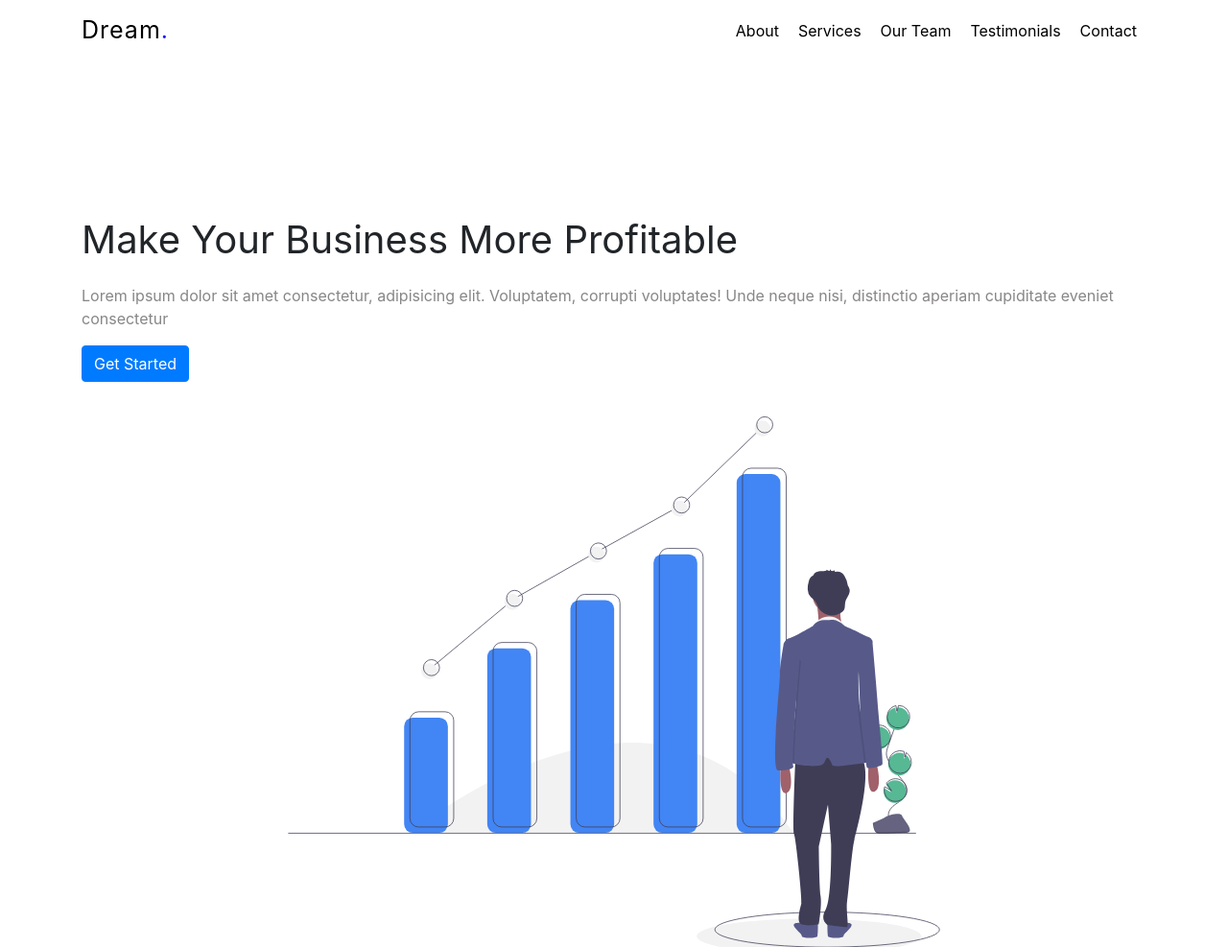
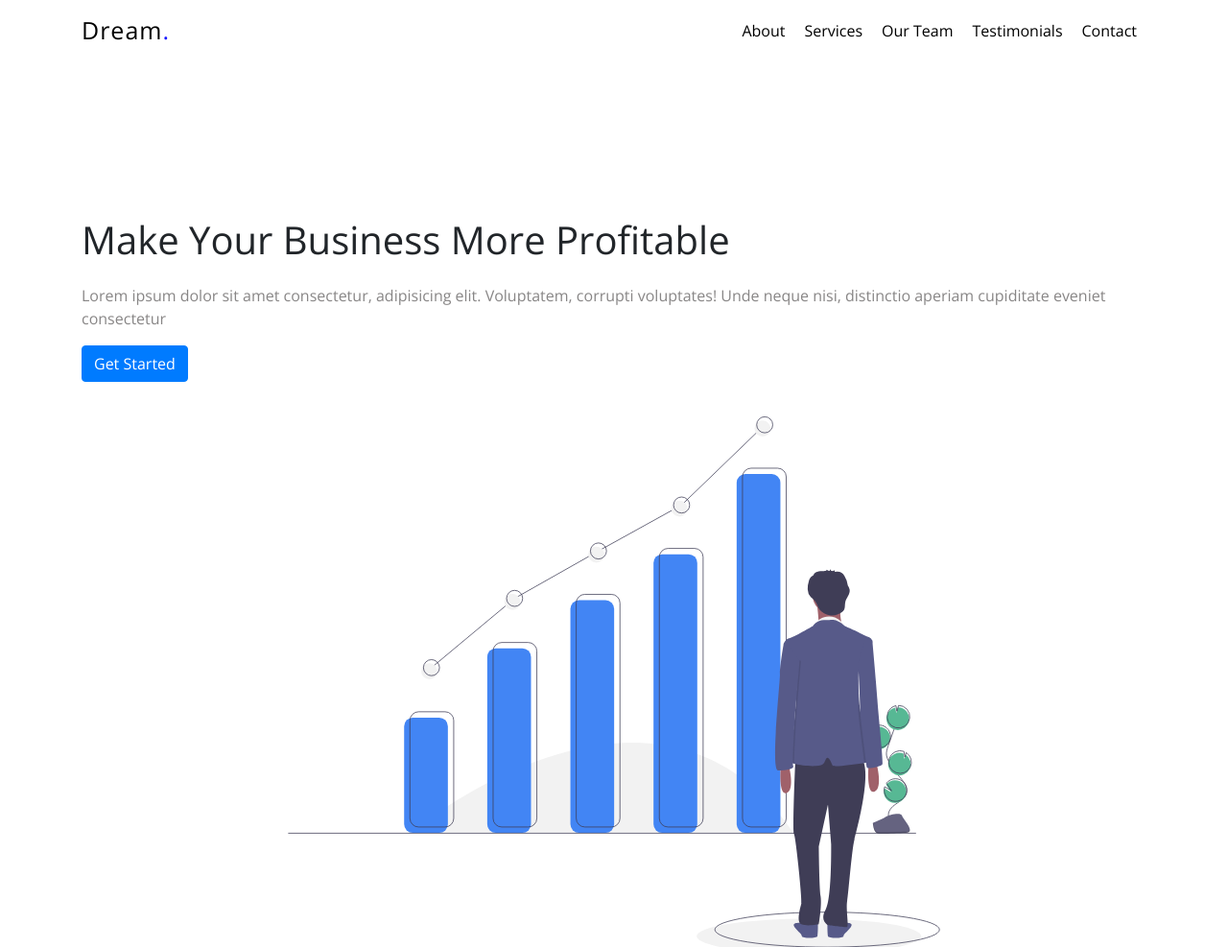
Before and after one commit to FemiObadimu/Dream2, a plain HTML site: page index.html in a window 1280 px wide. Shown: the top 987 px of the page at 96% size. Drawn offline with nearby package versions, Linux system fonts and the light colour scheme.

Commit message:
Update dream.css
change fonts

```diff
--- a/dream.css
+++ b/dream.css
@@ -1,7 +1,7 @@
 *{
     padding: 0px;
     margin: 0px;
-    /*font-family: Open Sans; */
+    font-family: Open Sans;
 }
 
 .nav-link{
```
